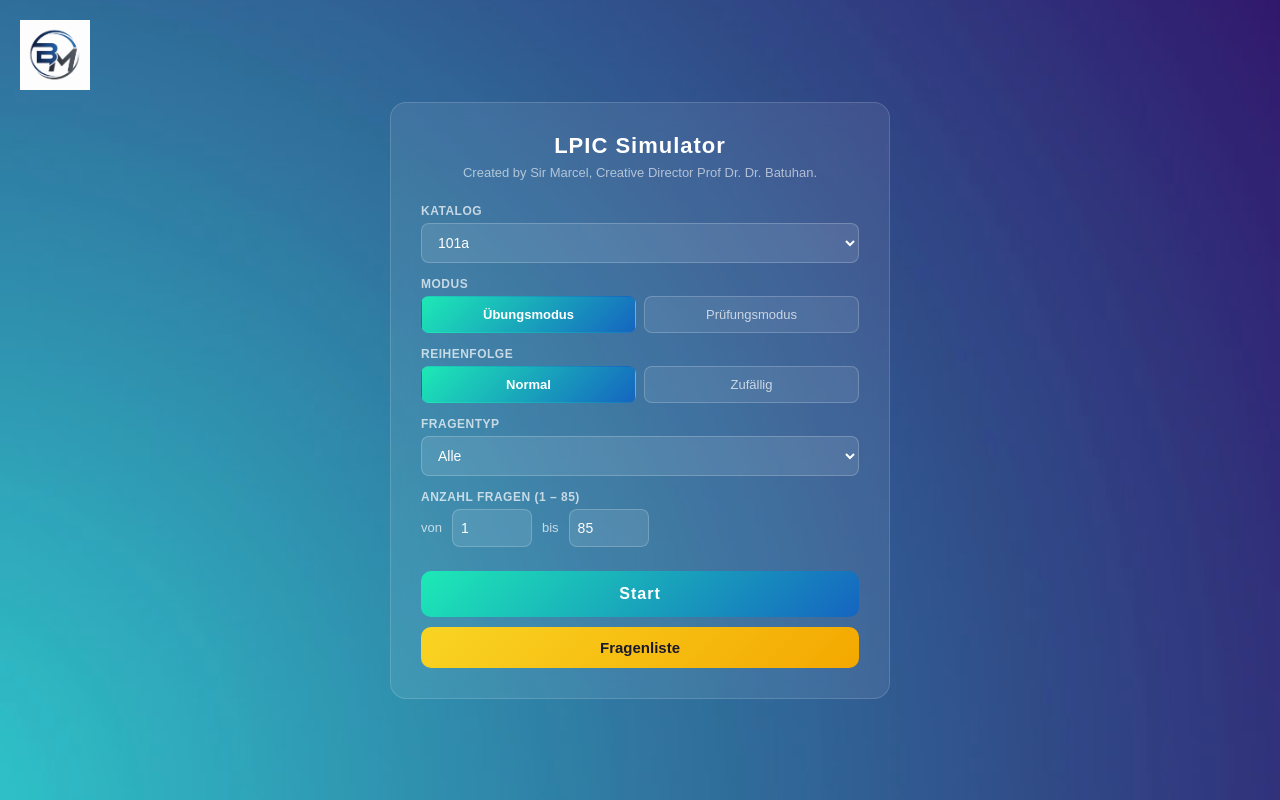
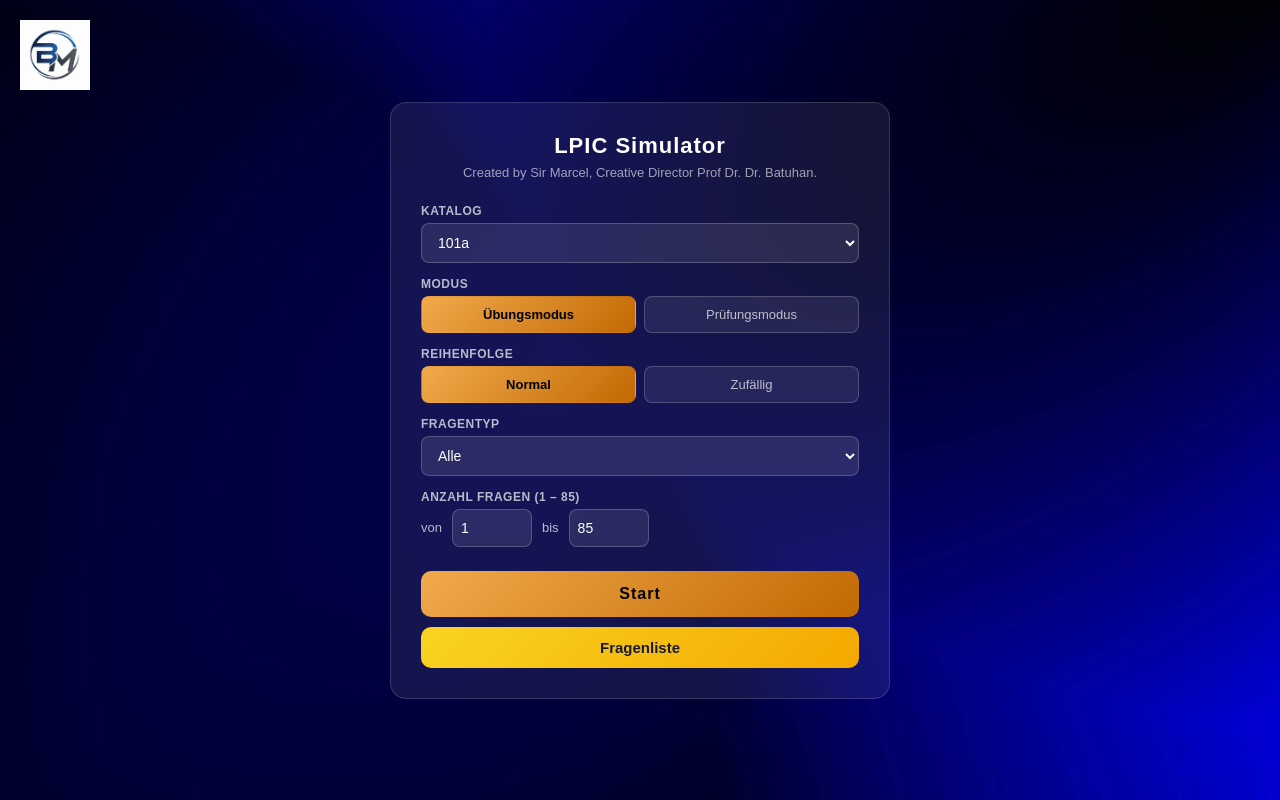
Before and after one commit to Bell589/LPIC-Simulator, an Angular app: page /home in a window 1280 px wide. Built offline with nearby package versions, Linux system fonts and the light colour scheme; data requests are answered from the project's data file.

Commit message:
Finale App 1.1

```diff
--- a/src/app/home/home-page/home-page.css
+++ b/src/app/home/home-page/home-page.css
@@ -66,8 +66,8 @@ input[type="number"]:focus {
 }
 
 select option {
-  background: #1a237e;
-  color: #fff;
+  background: #ff810c;
+  color: #000000;
 }
 
 /* Button-Gruppen (Modus, Reihenfolge) */
@@ -107,8 +107,8 @@ select option {
 }
 
 .btn-group button.active {
-  background: linear-gradient(135deg, #1de9b6, #1565c0);
-  color: #fff;
+  background: linear-gradient(135deg, #f1aa4c, #c26903);
+  color: #000000;
   border-color: transparent;
   font-weight: bold;
 }
@@ -150,8 +150,8 @@ select option {
   width: 100%;
   padding: 14px;
   margin-top: 10px;
-  background: linear-gradient(135deg, #1de9b6, #1565c0);
-  color: #fff;
+  background: linear-gradient(135deg, #f1aa4c, #c26903);
+  color: #020202;
   border: none;
   border-radius: 10px;
   font-size: 16px;
--- a/src/app/question-list/question-detail-page/question-detail-page.css
+++ b/src/app/question-list/question-detail-page/question-detail-page.css
@@ -35,7 +35,7 @@ h1 {
 }
 
 .question-text {
-  color: #fff;
+  color: #ffffff;
   font-size: 15px;
   line-height: 1.6;
 }
@@ -52,7 +52,7 @@ h1 {
   background: rgba(255, 255, 255, 0.06);
   border: 1px solid rgba(255, 255, 255, 0.15);
   border-radius: 8px;
-  color: rgba(255, 255, 255, 0.8);
+  color: rgb(255, 255, 255);
   font-size: 14px;
 }
 
--- a/src/app/question-list/question-list-page/question-list-page.css
+++ b/src/app/question-list/question-list-page/question-list-page.css
@@ -65,22 +65,22 @@ h1 {
 
 .question {
   font-weight: bold;
-  color: #fff;
+  color: #ffffff;
   margin-bottom: 4px;
   font-size: 14px;
 }
 
 .answer {
   font-size: 13px;
-  color: rgba(255, 255, 255, 0.6);
+  color: rgba(50, 245, 131, 0.6);
 }
 
 .home-btn {
   display: block;
   margin: 24px auto 0;
   padding: 12px 32px;
-  background: linear-gradient(135deg, #1de9b6, #1565c0);
-  color: #fff;
+  background: linear-gradient(135deg,  #f9d423, #f4a800);
+  color: #000000;
   border: none;
   border-radius: 10px;
   font-size: 15px;
--- a/src/app/result/result-page/result-page.css
+++ b/src/app/result/result-page/result-page.css
@@ -55,7 +55,7 @@ h1 {
   cursor: pointer;
   transition: opacity 0.2s;
   border: none;
-  color: #fff;
+  color: #000000;
 }
 
 .actions button:first-child {
@@ -68,7 +68,7 @@ h1 {
 }
 
 .actions a button {
-  background: linear-gradient(135deg, #1de9b6, #1565c0);
+  background: linear-gradient(135deg,  #f9d423, #f4a800);
 }
 
 .actions a button:hover {
--- a/src/app/review/review-page/review-page.css
+++ b/src/app/review/review-page/review-page.css
@@ -53,8 +53,8 @@ h1 {
   display: block;
   margin: 24px auto 0;
   padding: 12px 32px;
-  background: linear-gradient(135deg, #1de9b6, #1565c0);
-  color: #fff;
+  background: linear-gradient(135deg,  #f9d423, #f4a800);
+  color: #000000;
   border: none;
   border-radius: 10px;
   font-size: 15px;
--- a/src/styles.css
+++ b/src/styles.css
@@ -8,7 +8,7 @@
 body {
   font-family: Arial, sans-serif;
   min-height: 100vh;
-  background-image: url('/background.png');
+  background-image: url('/background.avif');
   background-size: cover;
   background-position: center;
   background-attachment: fixed;
@@ -42,7 +42,7 @@ body::before {
 
 /* Gemeinsame Button-Stile */
 .btn-primary {
-  background: linear-gradient(135deg, #1de9b6, #1565c0);
+  background: linear-gradient(135deg, #1de9b6, #01aa1d);
   color: #fff;
   border: none;
   border-radius: 8px;
```
Also changed, not shown: public/background.avif (added), public/background.png (deleted), src/app/result/result-page/result-page.html (line endings or trailing spaces).
